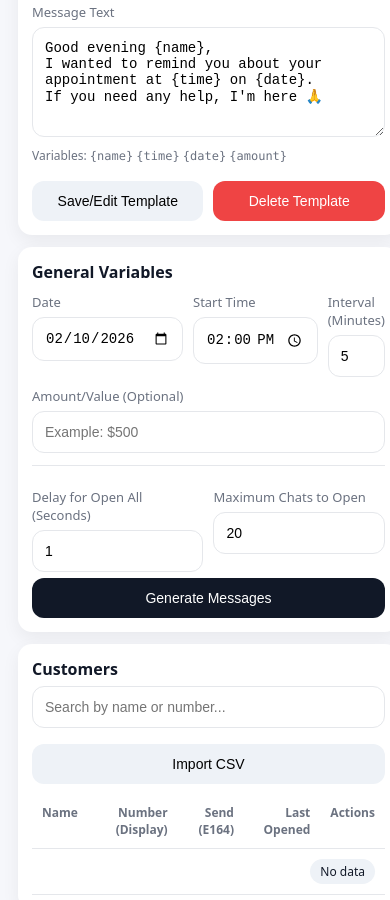
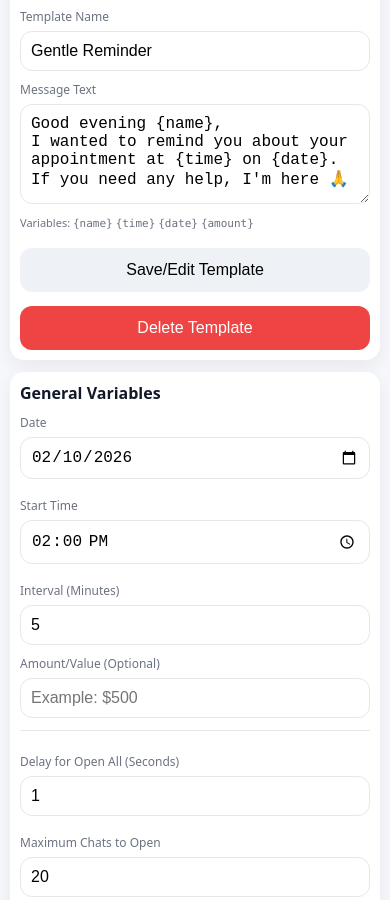
Before and after one commit to MohamedTurb/turbo, a website: page public/index.html in a window 390 px wide. Shown: the part 466-1366 px from the top of the page. Drawn offline with Linux system fonts and the light colour scheme.

Commit message:
Create public directory structure for Vercel

```diff
--- a/public/index.html
+++ b/public/index.html
@@ -33,6 +33,35 @@
     .twoBtns{display:grid; grid-template-columns:1fr 1fr; gap:10px}
     .mono{font-family: ui-monospace, SFMono-Regular, Menlo, Monaco, Consolas, "Liberation Mono", "Courier New", monospace;}
     .hr{height:1px; background:var(--line); margin:12px 0}
+    .bulk-sample{background:#f9fafb; border:1px solid var(--line); border-radius:12px; padding:10px; margin-top:8px; font-size:12px; line-height:1.4}
+    .bulk-sample pre{margin:0; white-space:pre-wrap; font-family: ui-monospace, SFMono-Regular, Menlo, Monaco, Consolas, "Liberation Mono", "Courier New", monospace;}
+
+    @media (max-width: 768px) {
+      body{margin:12px}
+      h1{font-size:18px; margin:0 0 8px}
+      .card{padding:12px}
+      input, select, textarea, button{padding:10px; font-size:16px}
+      .row, .row3{grid-template-columns:1fr; gap:8px}
+      .twoBtns{grid-template-columns:1fr; gap:8px}
+      .small{font-size:11px}
+      table{font-size:12px}
+      th,td{padding:8px; font-size:12px}
+      th{text-align:left}
+      td{text-align:left}
+      .actions{flex-direction:column}
+      .btn{min-height:44px}
+      textarea{min-height:100px}
+    }
+
+    @media (max-width: 480px) {
+      body{margin:10px}
+      h1{font-size:16px}
+      .card{padding:10px}
+      label{font-size:12px}
+      table{font-size:10px}
+      th,td{padding:6px}
+      .bulk-sample{padding:8px; font-size:11px}
+    }
   </style>
 </head>
 <body>
```
